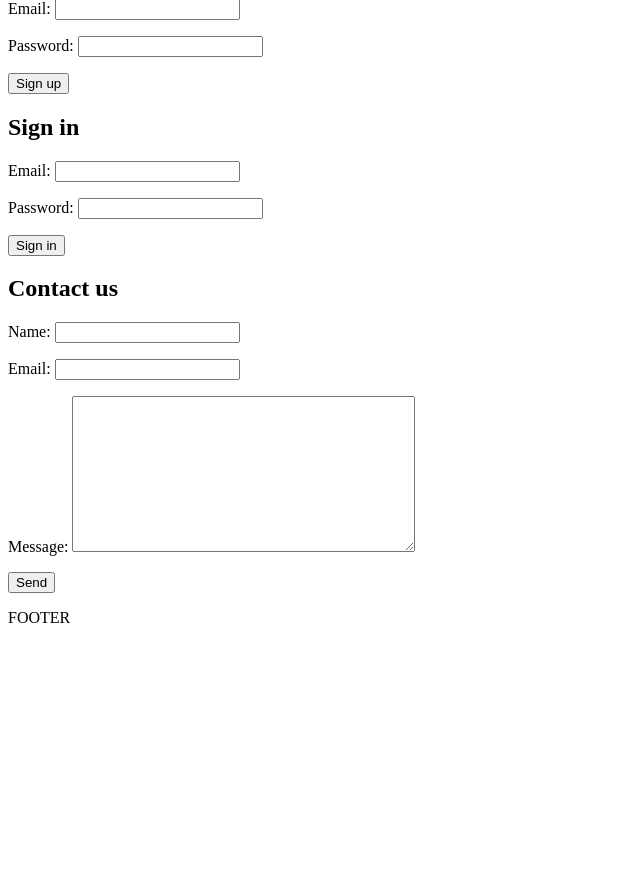
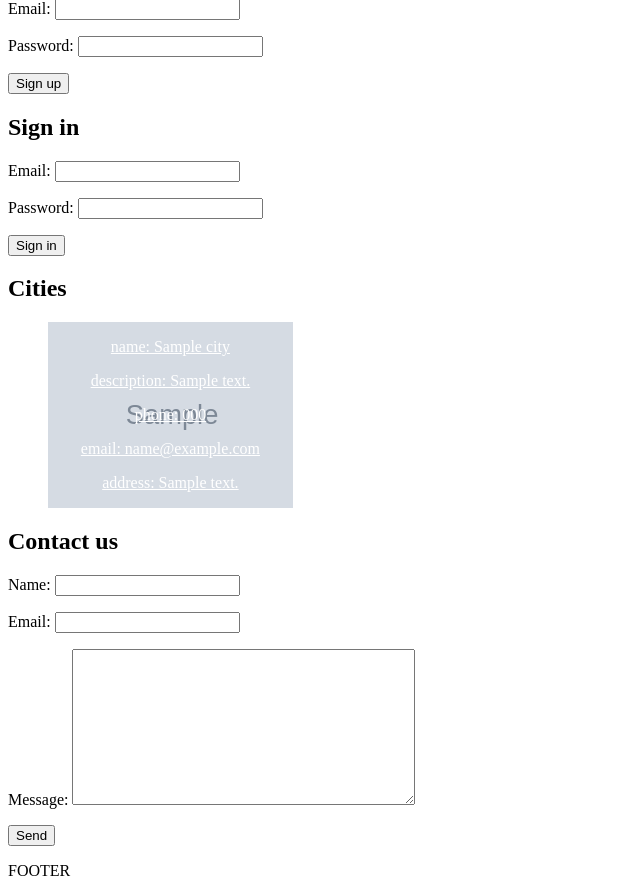
Before and after one commit to Safoniks/Academy, a Django app: page / in a window 1280 px wide. Shown: the part 174-1062 px from the top of the page, without its empty margins (0-640 px from the left). Before the commit the page ends 797 px from the top, so only its background shows below. Run offline with Django 3.2, Linux system fonts and the light colour scheme; tables that the repository leaves empty hold one stand-in row (values such as "Sample post"); grey boxes marked "Sample" are stand-in pictures; parts of the project's set-up code (start-up, migrations or seed data) failed here and were passed over.

Commit message:
add city view

```diff
--- a/academy/src/academy_admin/urls.py
+++ b/academy/src/academy_admin/urls.py
@@ -5,6 +5,7 @@ from . import views
 app_name = 'academy_admin'
 urlpatterns = [
     url(r'^$', views.index, name='index'),
+    url(r'^add-city/$', views.add_city, name='add_city'),
     url(r'^login/$', views.login_view, name='login'),
     url(r'^logout/$', views.logout_view, name='logout'),
 ]
--- a/academy/src/academy_site/models.py
+++ b/academy/src/academy_site/models.py
@@ -172,7 +172,7 @@ class Partner(models.Model):
     name = models.CharField(max_length=20)
     link = models.URLField()
     logo = models.ImageField(upload_to=get_partner_logo_path)
-    last_update = models.DateTimeField(blank=True, null=True)
+    last_update = models.DateTimeField(auto_now_add=True)
 
     class Meta:
         db_table = 'partner'
@@ -203,7 +203,7 @@ class City(models.Model):
     phone = models.CharField(max_length=20)
     photo = models.ImageField(upload_to=get_city_photo_path, null=True, blank=True)
     school_address = models.CharField(max_length=100)
-    last_update = models.DateTimeField(blank=True, null=True)
+    last_update = models.DateTimeField(auto_now_add=True)
     partners = models.ManyToManyField('Partner')
 
     class Meta:
--- a/academy/src/academy_site/views.py
+++ b/academy/src/academy_site/views.py
@@ -8,13 +8,16 @@ from backend import login, logout
 from decorators import site_user_login_required
 
 
-from .models import SiteUser
+from .models import City
 AuthUser = get_user_model()
 
 
 def home(request):
+    cities = City.objects.all()
+
     context = {
         'user': request.user,
+        'cities': cities,
         'signup_form': SignUpForm(),
         'signin_form': SignInForm(),
         'contact_us_form': ContactUsForm(),
--- a/templates/academy_admin/base_index.html
+++ b/templates/academy_admin/base_index.html
@@ -3,12 +3,12 @@
 
 {% block content %}
     {% block header %}{% include 'academy_admin/header.html' %}{% endblock %}
-    <div>
+    <div style="margin-top: 20px;">
         <div style="float: left; width: 20%; background-color: #777777; text-align: center;">
             {% block menu %}{% include 'academy_admin/menu.html' %}{% endblock %}
         </div
         ><div style="width: 80%; margin-left: 20%;">
-            {% block subcontent %}{% endblock %}
+            <div style="width: 50%; margin: 0 auto;">{% block subcontent %}{% endblock %}</div>
         </div>
     </div>
 {% endblock %}
--- a/templates/academy_admin/header.html
+++ b/templates/academy_admin/header.html
@@ -16,7 +16,7 @@
             <p><a href="{% url 'academy_admin:logout' %}">[logout]</a></p>
         </div>
     </div>
-    <div><a href="{% url 'academy_admin:index' %}">[+ADD CITY]</a></div>
+    <div><a href="{% url 'academy_admin:add_city' %}">[+ADD CITY]</a></div>
     <div><a href="{% url 'academy_admin:index' %}">[+ADD LESSON]</a></div>
     <div><a href="{% url 'academy_admin:index' %}">[THEMES]</a></div>
     <div><a href="{% url 'academy_admin:index' %}">[LESSONS]</a></div>
--- a/templates/academy_site/home.html
+++ b/templates/academy_site/home.html
@@ -2,10 +2,29 @@
 {% load static %}{% get_static_prefix as STATIC_PREFIX %}
 
 {% block content %}
+    <div>
+        <h2>Cities</h2>
+        <ul>
+            {% for city in cities %}
+                <li style="display: inline-block; width: 20%; margin-right: 5%; text-align: center;
+                        background: url({{ city.photo.url }}); background-size: cover;">
+                <a href="{% url 'academy_site:home' %}" style="color: white">
+                    <p>name: {{ city.name }}</p>
+                    <p>description: {{ city.description }}</p>
+                    <p>phone: {{ city.phone }}</p>
+                    <p>email: {{ city.email }}</p>
+                    <p>address: {{ city.school_address }}</p>
+                </a>
+                </li>
+            {% endfor %}
+        </ul>
+    </div>
+    <div>
         <h2>Contact us</h2>
         <form method="post" action="{% url 'academy_site:contact_us' %}">
             {% csrf_token %}
             {{ contact_us_form.as_p }}
             <button type="submit">Send</button>
         </form>
+    </div>
 {% endblock %}
--- a/templates/academy_site/profile_edit.html
+++ b/templates/academy_site/profile_edit.html
@@ -3,7 +3,7 @@
 
 {% block content %}
     <h2>EDIT PROFILE</h2>
-    <form method="post" enctype="multipart/form-data">
+    <form method="post" enctype="multipart/form-data" action="{% url 'academy_site:profile_edit' %}">
         {% csrf_token %}
         {{ edit_form.as_p }}
         <button type="submit">Save</button>
```
Also changed, not shown: academy/src/academy_admin/forms.py (+14 -0 lines), academy/src/academy_admin/views.py (+26 -9 lines), templates/academy_admin/add_city.html (added, +11 -0 lines). Lines whose indentation alone changed are shown as unchanged.
